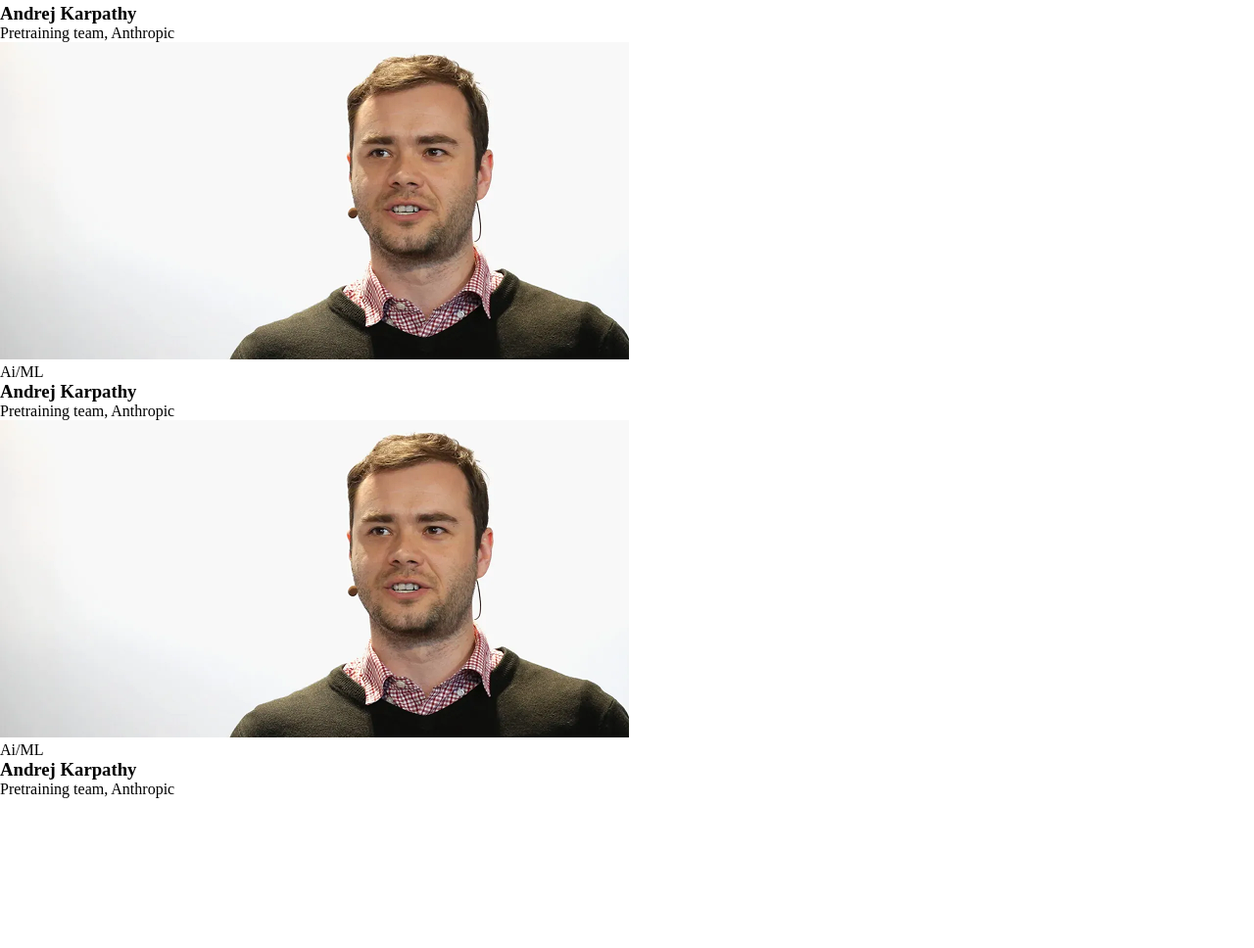
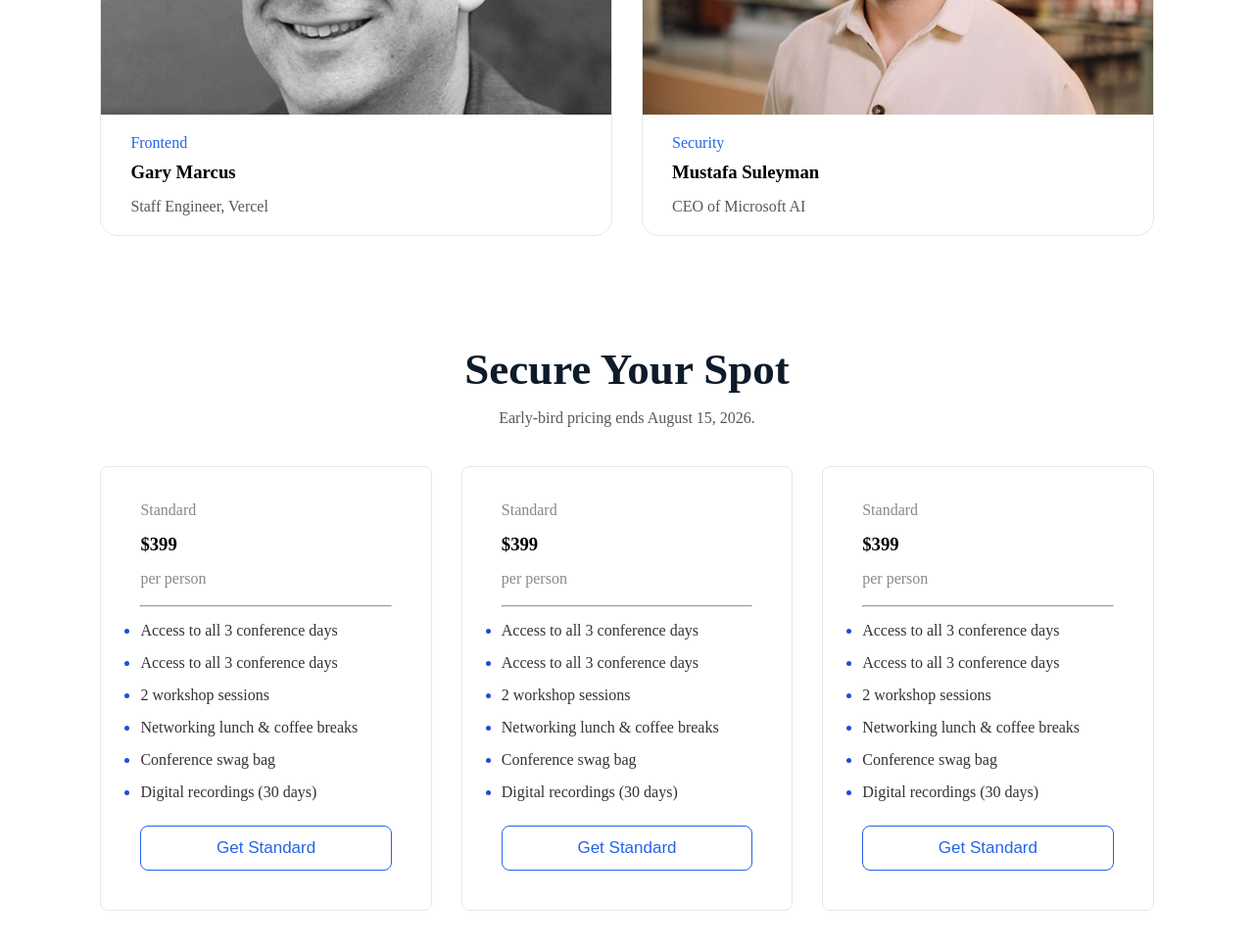
Before and after one commit to rafioulislam42/DEVCON, a plain HTML site: page index.html in a window 1280 px wide. Shown: the part 1684-2652 px from the top of the page at 98% size. Before the commit the page ends 2499 px from the top, so only its background shows below. Drawn offline with Linux system fonts and the light colour scheme.

Commit message:
secured section half cover

```diff
--- a/index.html
+++ b/index.html
@@ -55,29 +55,88 @@
             <h1>Meet the Speakers</h1>
 
             <section class="spekers-grid">
-                <div class="">
+                <div class="box">
                     <img src="./images/andrej.png" alt="andrej">
-                    <p>Ai/ML</p>
+                    <p class="common-blue">Ai/ML</p>
                     <h3>Andrej Karpathy</h3>
-                    <p>Pretraining team, Anthropic</p>
+                    <p class="name-box">Pretraining team, Anthropic</p>
                 </div>
-                <div>
-                    <img src="./images/andrej.png" alt="andrej">
-                    <p>Ai/ML</p>
-                    <h3>Andrej Karpathy</h3>
-                    <p>Pretraining team, Anthropic</p>
+                <div class="box">
+                    <img src="./images/demis.png" alt="demis">
+                    <p class="common-blue">Cloud & DevOps</p>
+                    <h3>Demis Hassabis</h3>
+                    <p class="name-box">Co-Founder and CEO, Google DeepMind</p>
                 </div>
-                <div>
-                    <img src="./images/andrej.png" alt="andrej">
-                    <p>Ai/ML</p>
-                    <h3>Andrej Karpathy</h3>
-                    <p>Pretraining team, Anthropic</p>
+                <div class="box">
+                    <img src="./images/gary.png" alt="gary">
+                    <p class="common-blue">Frontend</p>
+                    <h3>Gary Marcus</h3>
+                    <p class="name-box">Staff Engineer, Vercel</p>
                 </div>
-                <div>
-                    <img src="./images/andrej.png" alt="andrej">
-                    <p>Ai/ML</p>
-                    <h3>Andrej Karpathy</h3>
-                    <p>Pretraining team, Anthropic</p>
+                <div class="box">
+                    <img src="./images/mustafa.png" alt="mustafa">
+                    <p class="common-blue">Security</p>
+                    <h3>Mustafa Suleyman</h3>
+                    <p class="name-box">CEO of Microsoft AI</p>
+                </div>
+            </section>
+        </section>
+
+        <section class="secure-section ">
+            <div class="secure-text">
+            <h1>Secure Your Spot</h1>
+            <p>Early-bird pricing ends August 15, 2026.</p>
+            </div>
+
+
+            <section class="secure-grid">
+                <div class="secure-box">
+                    <p class="secure-color">Standard</p>
+                    <h1>$399</h1>
+                    <p class="secure-color">per person</p> <br>
+                    <hr>
+                    <ul>
+                        <li>Access to all 3 conference days</li>
+                        <li>Access to all 3 conference days</li>
+                        <li>2 workshop sessions</li>
+                        <li>Networking lunch & coffee breaks</li>
+                        <li>Conference swag bag</li>
+                        <li>Digital recordings (30 days)</li>
+                    </ul>
+                    <div><button class="secure-btn">Get Standard</button></div>
+
+                </div>
+                <div class="secure-box">
+                    <p class="secure-color">Standard</p>
+                    <h1>$399</h1>
+                    <p class="secure-color">per person</p> <br>
+                    <hr>
+                    <ul>
+                        <li>Access to all 3 conference days</li>
+                        <li>Access to all 3 conference days</li>
+                        <li>2 workshop sessions</li>
+                        <li>Networking lunch & coffee breaks</li>
+                        <li>Conference swag bag</li>
+                        <li>Digital recordings (30 days)</li>
+                    </ul>
+                    <div><button class="secure-btn">Get Standard</button></div>
+
+                </div>
+                <div class="secure-box">
+                    <p class="secure-color">Standard</p>
+                    <h1>$399</h1>
+                    <p class="secure-color">per person</p> <br>
+                    <hr>
+                    <ul>
+                        <li>Access to all 3 conference days</li>
+                        <li>Access to all 3 conference days</li>
+                        <li>2 workshop sessions</li>
+                        <li>Networking lunch & coffee breaks</li>
+                        <li>Conference swag bag</li>
+                        <li>Digital recordings (30 days)</li>
+                    </ul>
+                    <div><button class="secure-btn">Get Standard</button></div>
+
                 </div>
             </section>
         </section>
--- a/style.css
+++ b/style.css
@@ -91,7 +91,7 @@ header section .header-text p{
     opacity: 0.5;
 }
 
-/* spekers-section
+/* spekers-section */
 
 .Spekers-section{
     margin: auto 8%;
@@ -102,17 +102,102 @@ header section .header-text p{
     text-align: center;
     margin-bottom: 50px;
     font-weight:bolder;
-    font-size: 40px;
+    font-size: 45px;
+    color: #0D1B2A;
 }
 
 .spekers-grid{
     display: grid;
     grid-template-columns: repeat(2,1fr);
     gap: 30px;
+    margin-bottom: 110px;
 
 
 }
 .box{
-    background-color: #E5E7EB;
+    border: 1px solid #E5E7EB;
     border-radius: 18px;
-} */
+    overflow: hidden;
+}
+
+.box img{
+    width: 100%;
+    height: 300px;
+    object-fit: cover;
+    display: block;
+}
+.common-blue{
+    margin-left: 30px;
+    margin-top: 20px;
+    margin-bottom: 10px;
+    color: #2563EB;
+}
+.box h3{
+    margin-left: 30px;
+    margin-bottom: 10px;
+    font-weight: 700;
+}
+
+.name-box{
+    margin-left: 30px;
+    margin-bottom: 20px;
+    color: #575757;
+}
+
+/* secure-section */
+
+.secure-section{
+    margin: auto 8%;
+}
+.secure-text{
+    text-align: center;
+    margin-bottom: 40px;
+}
+.secure-text p{
+    color: #575757;
+}
+.secure-text h1{
+    font-size: 45px;
+    font-weight: bolder;
+    color: #0D1B2A;
+}
+
+.secure-grid{
+    margin-bottom: 70px;
+    display: grid;
+    grid-template-columns: repeat(3,1fr);
+    justify-content: space-between;
+    gap: 30px;
+
+}
+
+.secure-box{
+        border: 1px solid #E5E7EB;
+        border-radius: 8px;
+        padding:20px 40px 40px 40px;
+}
+
+.secure-box ul li,h1,p{
+    margin-top: 15px;
+}
+.secure-box ul li{
+    color: #333333;
+}
+.secure-box ul li::marker{
+    color: #1D4ED8;
+}
+
+.secure-btn{
+    margin-top: 25px;
+    width: 100%;
+    padding: 12px 0px;
+    border:1px solid #2563EB;
+    border-radius: 8px;
+    background-color: white;
+    color: #2563EB;
+    font-weight: 700px;
+    font-size: 17px;
+}
+.secure-color{
+    color: #888888;
+}
```
